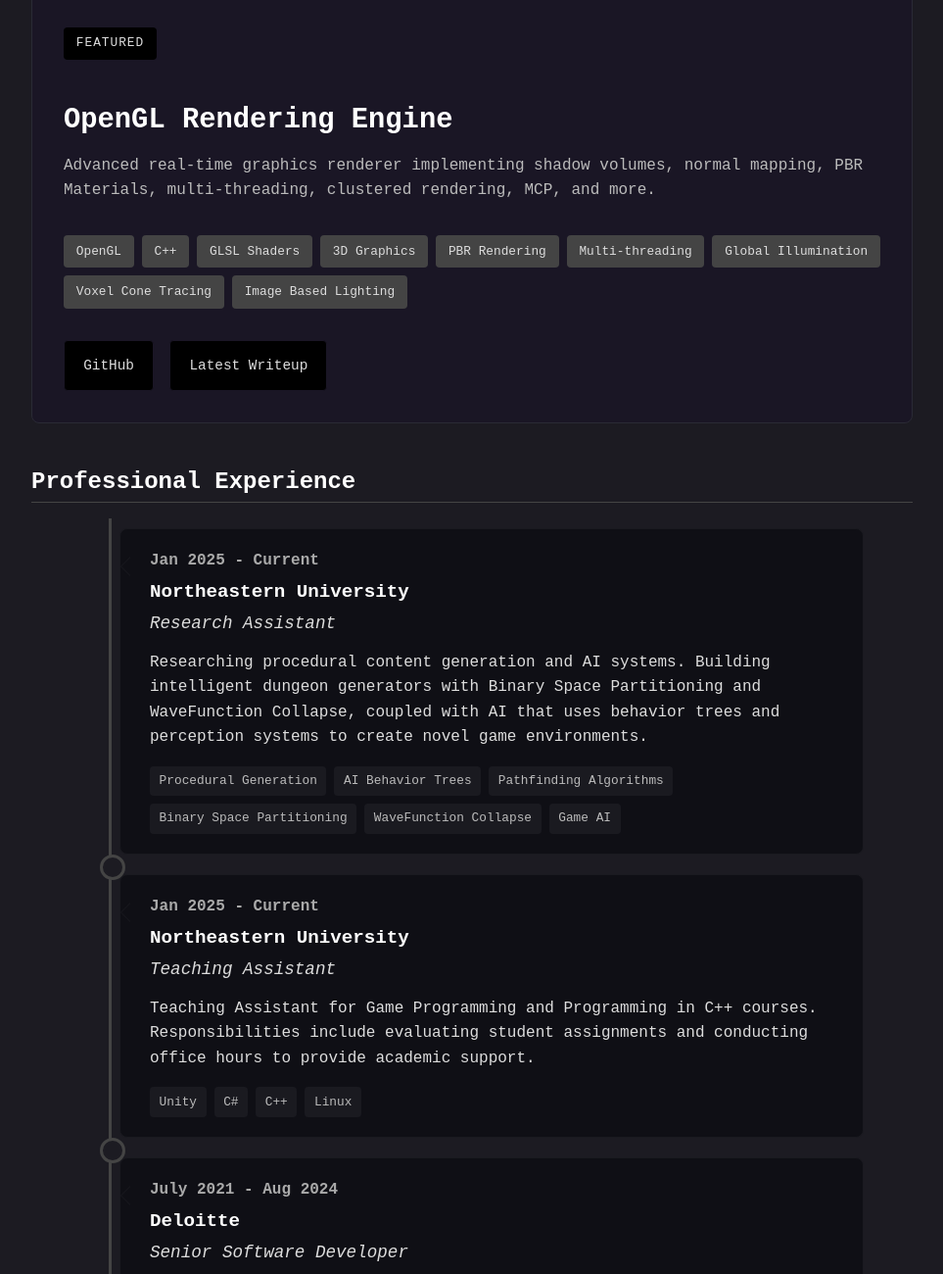
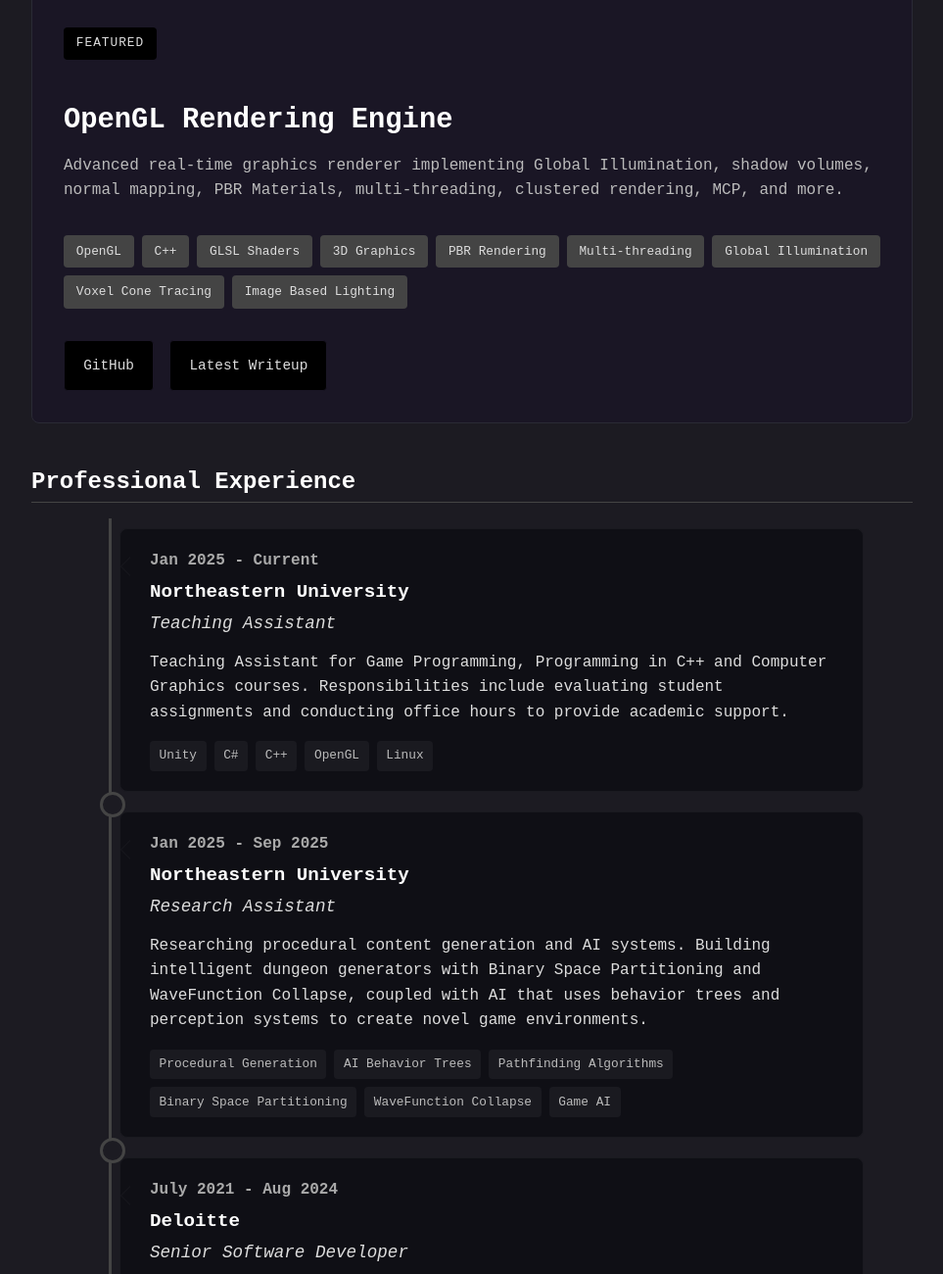
Before and after one commit to VV-22/vv-22.github.io, a Jekyll site: the page built from portfolio.md, in a window 1280 px wide and 1400 px high, scrolled down 466 px, cut to the strip 100-1400 px from the top of the window. Shown: the whole strip at 98% size, without its empty margins (158-1121 px from the left). Built offline with Jekyll 4.4.1, drawn with Linux system fonts in a browser that asks for light colours; some of the changed text lies outside the part shown.

Commit message:
portfolio update

```diff
--- a/_data/projects.yml
+++ b/_data/projects.yml
@@ -1,7 +1,7 @@
 - title: OpenGL Rendering Engine
   url: /IBL-VXGI
   date: 2025-06-12
-  description: Advanced real-time graphics renderer implementing shadow volumes, normal mapping, PBR Materials, multi-threading, clustered rendering, MCP, and more.
+  description: Advanced real-time graphics renderer implementing Global Illumination, shadow volumes, normal mapping, PBR Materials, multi-threading, clustered rendering, MCP, and more.
   image: VXGI.gif
   featured: true
   technologies:
--- a/portfolio.md
+++ b/portfolio.md
@@ -38,9 +38,20 @@
       - AWS
 experience:
   - company: Northeastern University
+    role: Teaching Assistant
+    start_date: "Jan 2025"
+    end_date: "Current"
+    description: "Teaching Assistant for Game Programming, Programming in C++ and Computer Graphics courses. Responsibilities include evaluating student assignments and conducting office hours to provide academic support."
+    technologies:
+        - Unity
+        - C#
+        - C++
+        - OpenGL
+        - Linux
+  - company: Northeastern University
     role: Research Assistant
     start_date: "Jan 2025"
-    end_date: "Current"
+    end_date: "Sep 2025"
     description: "Researching procedural content generation and AI systems. Building intelligent dungeon generators with Binary Space Partitioning and WaveFunction Collapse, coupled with AI that uses behavior trees and perception systems to create novel game environments."
     technologies:
       - Procedural Generation
@@ -49,16 +60,6 @@
       - Binary Space Partitioning
       - WaveFunction Collapse
       - Game AI
-  - company: Northeastern University
-    role: Teaching Assistant
-    start_date: "Jan 2025"
-    end_date: "Current"
-    description: "Teaching Assistant for Game Programming and Programming in C++ courses. Responsibilities include evaluating student assignments and conducting office hours to provide academic support."
-    technologies:
-        - Unity
-        - C#
-        - C++
-        - Linux
   - company: Deloitte
     role: Senior Software Developer
     start_date: "July 2021"
@@ -106,7 +107,7 @@
 
 I'm currently exploring:
 
-- **Real-time graphics programming** with OpenGL and advanced rendering techniques like clustered shading, GPU Frustum Culling, PBR, Multithreading, etc.
+- **Real-time graphics programming** with OpenGL and advanced rendering techniques like clustered shading, GPU Frustum Culling, PBR, Global Illumination, Multithreading, etc.
 - **Game AI** Behavior trees, spatial functions, Procedural Content Generation and pathfinding algorithms
 - **Web Development** for creating interactive and performant applications
 - **Low-level system programming** for performance optimization
```
